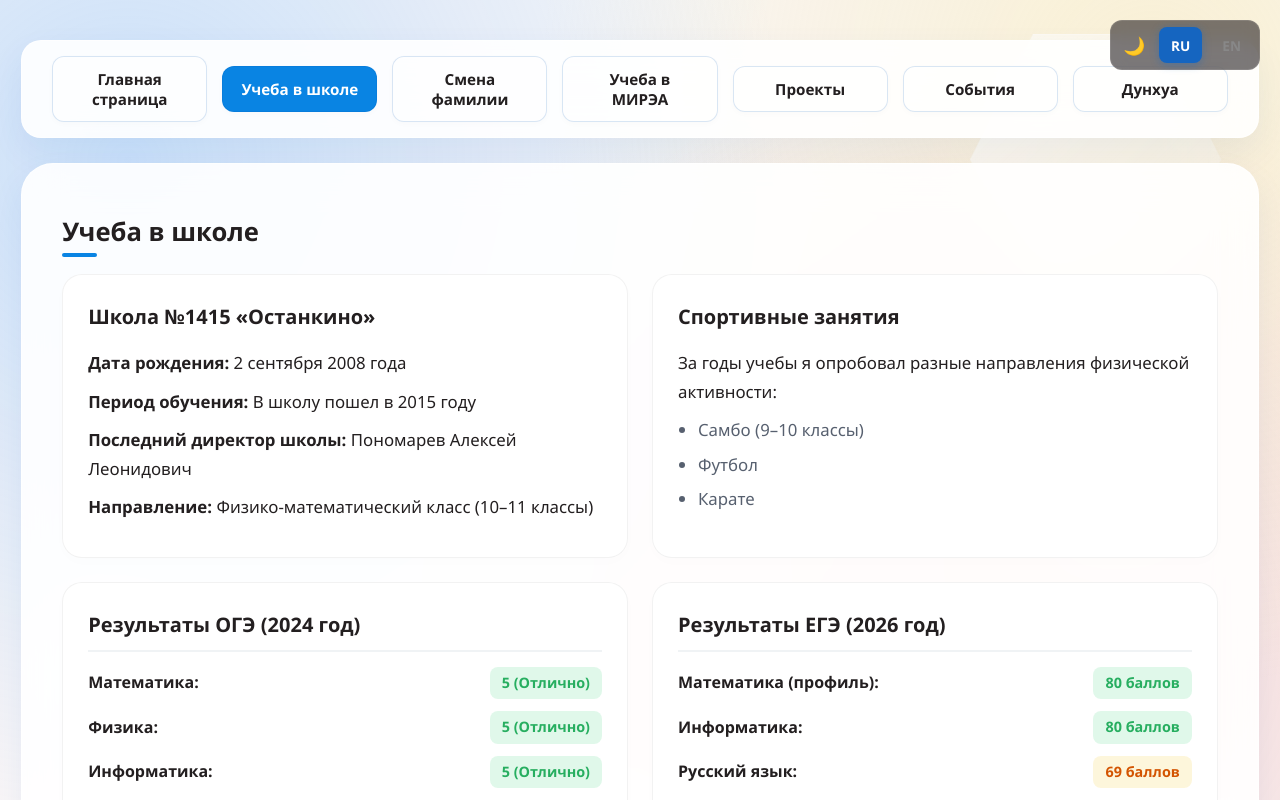
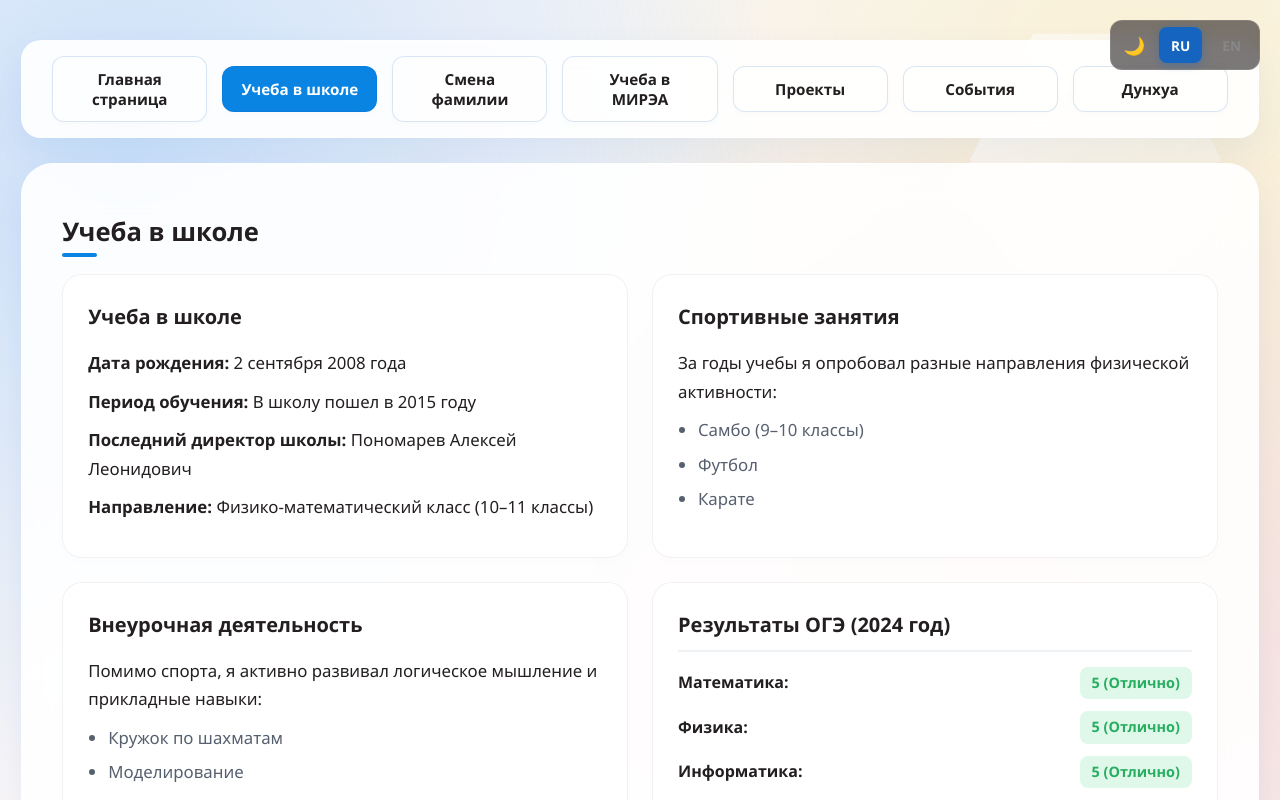
Before and after one commit to Nikolay-MA/my-site2-react-, a React (Vite) app: page /school-study in a window 1280 px wide. Shown: the top 800 px of the page. Built offline with nearby package versions, Linux system fonts and the light colour scheme.

Commit message:
язык 2

```diff
--- a/src/App.jsx
+++ b/src/App.jsx
@@ -25,9 +25,17 @@ function MainLayout() {
   const [isScrollingDown, setIsScrollingDown] = useState(false);
   const lastScrollY = useRef(0);
 
-  // SEO: Локализация тега <html lang="..."> в зависимости от выбранного роута
+  // SEO и управление автопереводчиком браузера
   useEffect(() => {
-    document.documentElement.setAttribute("lang", currentLng);
+    if (currentLng === "en") {
+      document.documentElement.setAttribute("lang", "en");
+      // Разрешаем автоперевод на английских страницах
+      document.documentElement.removeAttribute("translate");
+    } else {
+      document.documentElement.setAttribute("lang", "ru");
+      // Запрещаем переводчику ломать русский текст, когда локаль русская
+      document.documentElement.setAttribute("translate", "no");
+    }
   }, [currentLng]);
 
   useEffect(() => {
@@ -129,7 +137,6 @@ function MainLayout() {
   const currentYear = new Date().getFullYear();
   const displayYear = startYear === currentYear ? startYear : `${startYear}–${currentYear}`;
 
-  // Динамическая локализация внешних данных из файлов перевода
   const dynamicSchoolData = {
     title: t("school.schoolName"),
     director: t("school.directorVal"),
@@ -188,7 +195,6 @@ function MainLayout() {
         </nav>
 
         <div className="container">
-          {/* Передаем контекст с динамическими данными дочерним роутам через Outlet Context */}
           <Outlet context={{ schoolData: dynamicSchoolData, legalData: dynamicLegalData }} />
         </div>
 
@@ -233,7 +239,6 @@ export default function App() {
   );
 }
 
-// Вспомогательные мини-компоненты для безопасного прокидывания динамических пропсов из контекста роута
 import { useOutletContext } from "react-router-dom";
 
 function SchoolStudyPageWrapper() {
--- a/src/components/SchoolStudyPage.jsx
+++ b/src/components/SchoolStudyPage.jsx
@@ -4,8 +4,9 @@ import { useTranslation } from "react-i18next";
 export default function SchoolStudyPage() {
   const { t } = useTranslation();
 
-  // Безопасное получение массива спортивных секций из файлов локализации
-  const sports = t("school.sportsList", { returnObjects: true }) || [];
+  // Получаем локализованные массивы секций напрямую из JSON
+  const sportsList = t("school.sports", { returnObjects: true }) || [];
+  const extraList = t("school.extracurricular", { returnObjects: true }) || [];
 
   return (
     <section className="info-section-block page-fade-animation" style={{ width: "100%" }}>
@@ -20,7 +21,7 @@ export default function SchoolStudyPage() {
 
         {/* Общая информация о школе */}
         <div className="school-info-card">
-          <h3>{t("school.schoolName")}</h3>
+          <h3>{t("school.title")}</h3>
           <p><strong>{t("school.birthDate")}</strong> {t("school.birthDateVal")}</p>
           <p><strong>{t("school.period")}</strong> {t("school.periodVal")}</p>
           <p><strong>{t("school.director")}</strong> {t("school.directorVal")}</p>
@@ -32,8 +33,19 @@ export default function SchoolStudyPage() {
           <h3>{t("school.sportsTitle")}</h3>
           <p>{t("school.sportsDesc")}</p>
           <ul className="sports-bullet-list">
-            {sports.map((sport, i) => (
+            {sportsList.map((sport, i) => (
               <li key={i}>{sport}</li>
+            ))}
+          </ul>
+        </div>
+
+        {/* Внеурочная деятельность */}
+        <div className="school-info-card">
+          <h3>{t("school.extracurricularTitle")}</h3>
+          <p>{t("school.extracurricularDesc")}</p>
+          <ul className="sports-bullet-list">
+            {extraList.map((activity, i) => (
+              <li key={i}>{activity}</li>
             ))}
           </ul>
         </div>
--- a/src/locales/en/translation.json
+++ b/src/locales/en/translation.json
@@ -56,6 +56,18 @@
     "classType": "Physics and Mathematics Class (Grades 10–11)",
     "sportsTitle": "Sports Activities",
     "sportsDesc": "Over the years of study, I have tried different areas of physical activity:",
+    "sports": [
+      "Sambo (Grades 9–10)",
+      "Football",
+      "Karate"
+    ],
+    "extracurricularTitle": "Extracurricular Activities",
+    "extracurricularDesc": "In addition to sports, I actively developed logical thinking and practical skills:",
+    "extracurricular": [
+      "Chess club",
+      "Scale modeling"
+    ],
+
     "sportsList": ["Sambo (Grades 9–10)", "Football", "Karate"],
     "ogeTitle": "OGE Results (Year 2024)",
     "eegTitle": "USE Results (Year 2026)",
@@ -67,6 +79,7 @@
     "excellent": "5 (Excellent)",
     "good": "4 (Good)",
     "scores": "points"
+
   },
   "nameChange": {
     "title": "The Process of Changing Surname",
--- a/src/locales/ru/translation.json
+++ b/src/locales/ru/translation.json
@@ -56,6 +56,17 @@
     "classType": "Физико-математический класс (10–11 классы)",
     "sportsTitle": "Спортивные занятия",
     "sportsDesc": "За годы учебы я опробовал разные направления физической активности:",
+    "sports": [
+      "Самбо (9–10 классы)",
+      "Футбол",
+      "Карате"
+    ],
+    "extracurricularTitle": "Внеурочная деятельность",
+    "extracurricularDesc": "Помимо спорта, я активно развивал логическое мышление и прикладные навыки:",
+    "extracurricular": [
+      "Кружок по шахматам",
+      "Моделирование"
+    ],
     "sportsList": ["Самбо (9–10 классы)", "Футбол", "Карате"],
     "ogeTitle": "Результаты ОГЭ (2024 год)",
     "eegTitle": "Результаты ЕГЭ (2026 год)",
@@ -67,6 +78,7 @@
     "excellent": "5 (Отлично)",
     "good": "4 (Хорошо)",
     "scores": "баллов"
+
   },
   "nameChange": {
     "title": "Процесс смены фамилии",
```
